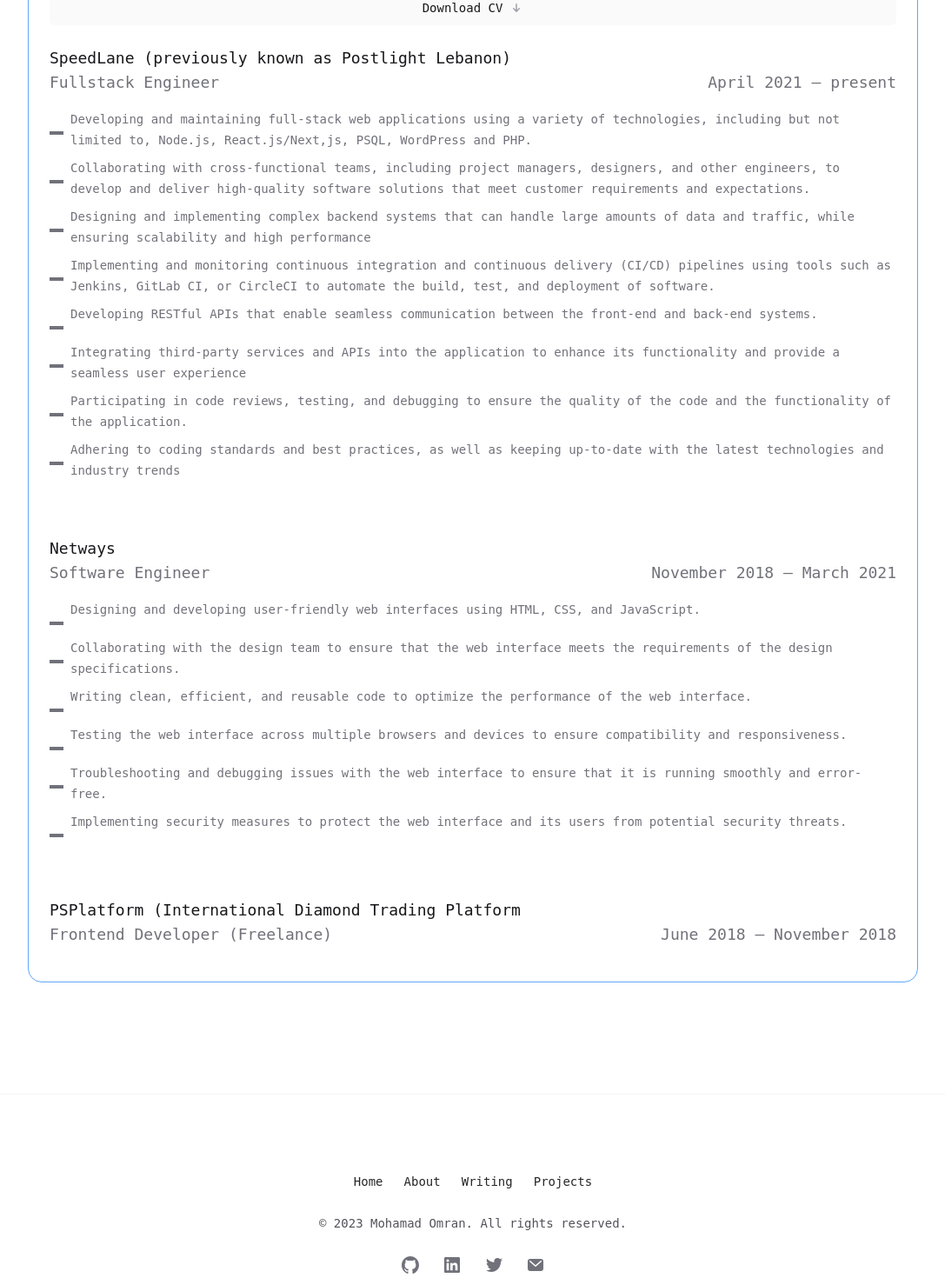
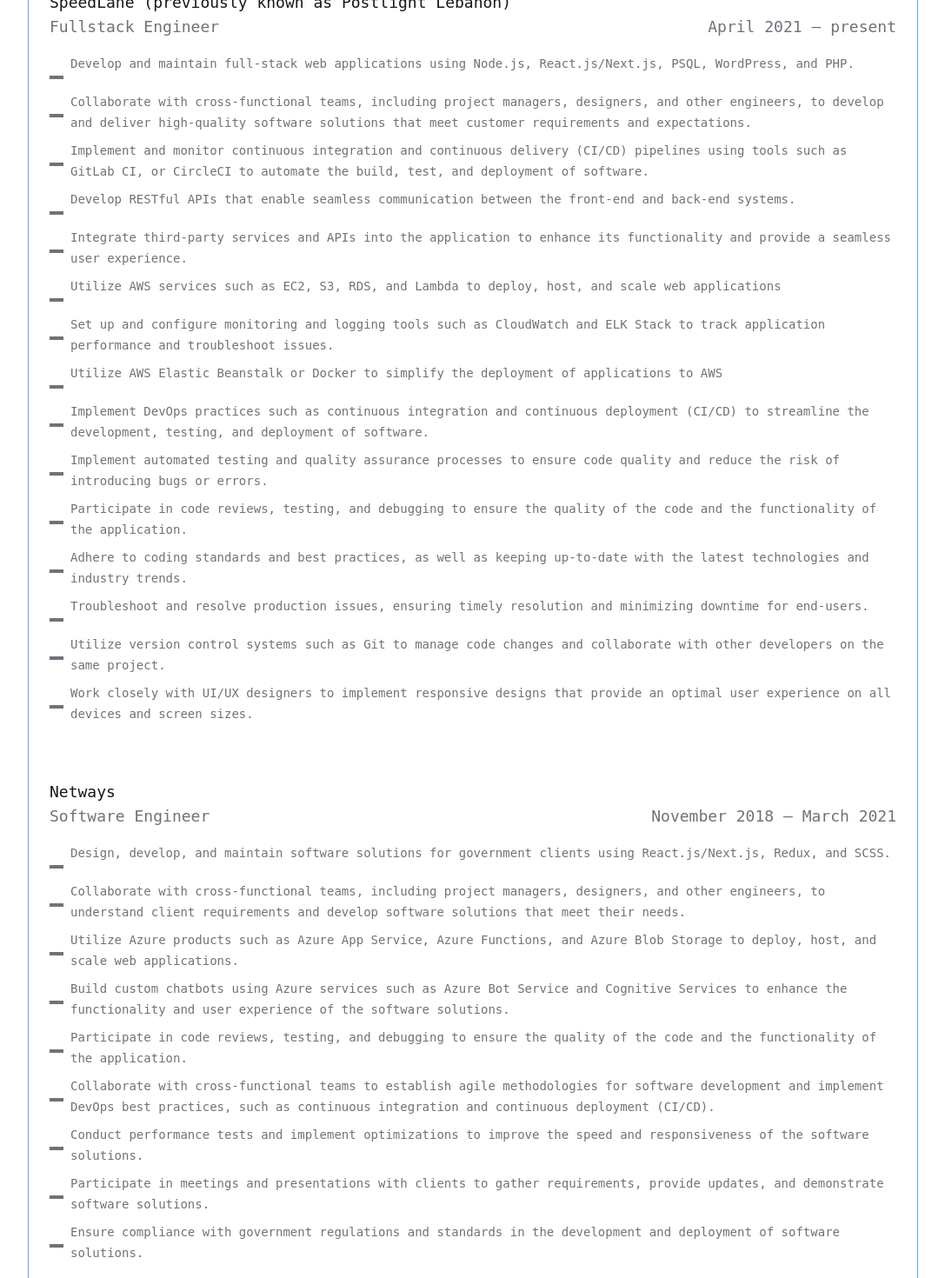
Before and after one commit to mohamadomran/portfolio, a Next.js app: page / in a window 1280 px wide. Shown: the part 940-2410 px from the top of the page at 87% size, without its empty margins (96-1183 px from the left). Built offline with nearby package versions, Linux system fonts and the light colour scheme; no server answers.

Commit message:
chore: re-worded tasks per job

```diff
--- a/components/ui/Resume.tsx
+++ b/components/ui/Resume.tsx
@@ -1,6 +1,4 @@
 import { BriefcaseIcon } from '@/components/icons/BriefcaseIcon'
-import { ArrowDownIcon } from '@/components/icons/ArrowDownIcon'
-import { Button } from './Button'
 import { Cta } from './Cta'
 
 type Work = {
@@ -14,7 +12,8 @@
         label: string
         dateTime: string
     },
-    tasks?: string[]
+    companyURL?: string,
+    tasks: string[]
 }
 
 export function Resume() {
@@ -30,16 +29,24 @@
                 label: 'present',
                 dateTime: new Date().getFullYear().toString(),
             },
+            companyURL: 'https://postlight.com',
             tasks: [
-                'Developing and maintaining full-stack web applications using a variety of technologies, including but not limited to, Node.js, React.js/Next,js, PSQL, WordPress and PHP.',
-                'Collaborating with cross-functional teams, including project managers, designers, and other engineers, to develop and deliver high-quality software solutions that meet customer requirements and expectations.',
-                'Designing and implementing complex backend systems that can handle large amounts of data and traffic, while ensuring scalability and high performance',
-                'Implementing and monitoring continuous integration and continuous delivery (CI/CD) pipelines using tools such as Jenkins, GitLab CI, or CircleCI to automate the build, test, and deployment of software.',
-                'Developing RESTful APIs that enable seamless communication between the front-end and back-end systems.',
-                'Integrating third-party services and APIs into the application to enhance its functionality and provide a seamless user experience',
-                'Participating in code reviews, testing, and debugging to ensure the quality of the code and the functionality of the application.',
-                'Adhering to coding standards and best practices, as well as keeping up-to-date with the latest technologies and industry trends',
-            ]
+                'Develop and maintain full-stack web applications using Node.js, React.js/Next.js, PSQL, WordPress, and PHP.',
+                'Collaborate with cross-functional teams, including project managers, designers, and other engineers, to develop and deliver high-quality software solutions that meet customer requirements and expectations.',
+                'Implement and monitor continuous integration and continuous delivery (CI/CD) pipelines using tools such as GitLab CI, or CircleCI to automate the build, test, and deployment of software.',
+                'Develop RESTful APIs that enable seamless communication between the front-end and back-end systems.',
+                'Integrate third-party services and APIs into the application to enhance its functionality and provide a seamless user experience.',
+                'Utilize AWS services such as EC2, S3, RDS, and Lambda to deploy, host, and scale web applications',
+                'Set up and configure monitoring and logging tools such as CloudWatch and ELK Stack to track application performance and troubleshoot issues.',
+                'Utilize AWS Elastic Beanstalk or Docker to simplify the deployment of applications to AWS',
+                'Implement DevOps practices such as continuous integration and continuous deployment (CI/CD) to streamline the development, testing, and deployment of software.',
+                'Implement automated testing and quality assurance processes to ensure code quality and reduce the risk of introducing bugs or errors.',
+                'Participate in code reviews, testing, and debugging to ensure the quality of the code and the functionality of the application.',
+                'Adhere to coding standards and best practices, as well as keeping up-to-date with the latest technologies and industry trends.',
+                'Troubleshoot and resolve production issues, ensuring timely resolution and minimizing downtime for end-users.',
+                'Utilize version control systems such as Git to manage code changes and collaborate with other developers on the same project.',
+                'Work closely with UI/UX designers to implement responsive designs that provide an optimal user experience on all devices and screen sizes.',
+        ]
         },
         {
             company: 'Netways',
@@ -52,17 +59,22 @@
                 label: 'March 2021',
                 dateTime: 'March 2021'
             },
+            companyURL: 'https://netways.com',
             tasks: [
-                'Designing and developing user-friendly web interfaces using HTML, CSS, and JavaScript.',
-                'Collaborating with the design team to ensure that the web interface meets the requirements of the design specifications.',
-                'Writing clean, efficient, and reusable code to optimize the performance of the web interface.',
-                'Testing the web interface across multiple browsers and devices to ensure compatibility and responsiveness.',
-                'Troubleshooting and debugging issues with the web interface to ensure that it is running smoothly and error-free.',
-                'Implementing security measures to protect the web interface and its users from potential security threats.',
+                'Design, develop, and maintain software solutions for government clients using React.js/Next.js, Redux, and SCSS.',
+                'Collaborate with cross-functional teams, including project managers, designers, and other engineers, to understand client requirements and develop software solutions that meet their needs.',
+                'Utilize Azure products such as Azure App Service, Azure Functions, and Azure Blob Storage to deploy, host, and scale web applications.',
+                'Build custom chatbots using Azure services such as Azure Bot Service and Cognitive Services to enhance the functionality and user experience of the software solutions.',
+                'Participate in code reviews, testing, and debugging to ensure the quality of the code and the functionality of the application.',
+                'Collaborate with cross-functional teams to establish agile methodologies for software development and implement DevOps best practices, such as continuous integration and continuous deployment (CI/CD).',
+                'Conduct performance tests and implement optimizations to improve the speed and responsiveness of the software solutions.',
+                'Participate in meetings and presentations with clients to gather requirements, provide updates, and demonstrate software solutions.',
+                'Ensure compliance with government regulations and standards in the development and deployment of software solutions.',
+
             ]
         },
         {
-            company: 'PSPlatform (International Diamond  Trading Platform',
+            company: 'PSPlatform (International Diamond Trading Platform',
             title: 'Frontend Developer (Freelance)',
             start: {
                 label: 'June 2018',
@@ -72,16 +84,18 @@
                 label: 'November 2018',
                 dateTime: 'November 2018'
             },
+            tasks: [
+                'Worked closely with the client to understand their business needs and requirements, and developed a customized frontend solution using technologies such as React.js, CSS, and HTML to enhance the user experience and meet the client\'s goals.',
+                'Implemented responsive designs that ensured the platform was optimized for use on all devices and screen sizes.',
+                'Utilized various libraries and frameworks such as Material UI, Bootstrap, and Styled Components to create an intuitive and modern user interface.',
+                'Conducted user acceptance testing to ensure that the frontend solution met the client\'s requirements and provided a seamless user experience.',
+                'Provided ongoing maintenance and support for the frontend solution, ensuring that any issues or bugs were promptly resolved to ensure optimal performance of the platform.'
+            ]
         }
     ]
 
     return (
         <Cta icon={BriefcaseIcon} title="Work">
-            <Button href="/mohamad-omran-CV.pdf" variant="secondary" className="group mt-6 w-full">
-                Download CV
-                <ArrowDownIcon
-                    className="h-4 w-4 stroke-zinc-400 transition group-active:stroke-zinc-600 dark:group-hover:stroke-zinc-50 dark:group-active:stroke-zinc-50" />
-            </Button>
             <ol className="mt-6 space-y-16  text-lg">
                 {work.map((role, roleIndex) => (
                     <li key={roleIndex} className="flex gap-4">
```
